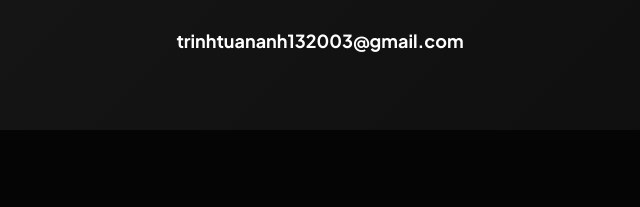
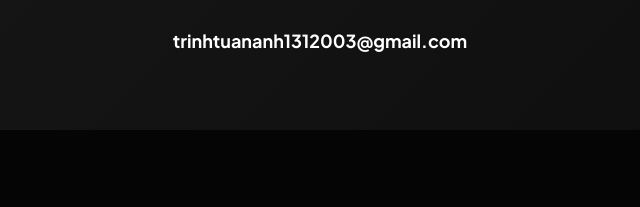
Before and after one commit to TuanAnh19122003/portfolio, a plain HTML site: page index.html in a window 1280 px wide. Shown: the part 1837-2044 px from the top of the page, 320-960 px from the left. Drawn offline with nearby package versions, Linux system fonts and the light colour scheme.

Commit message:
fix lại email

```diff
--- a/index.html
+++ b/index.html
@@ -204,7 +204,7 @@
             <div class="contact-card">
                 <h2>Let's build something amazing</h2>
                 <p>If you have a strong idea or need a partner to solve backend challenges, click the email below and let's start building together.</p>
-                <a href="#" class="email-trigger" data-email="trinhtuananh132003@gmail.com">trinhtuananh132003@gmail.com</a>
+                <a href="#" class="email-trigger" data-email="trinhtuananh1312003@gmail.com">trinhtuananh1312003@gmail.com</a>
             </div>
         </div>
 
@@ -220,7 +220,7 @@
                     <div class="contact-info">
                         <div class="info-block">
                             <div class="info-label">EMAIL ME</div>
-                            <a href="mailto:trinhtuananh132003@gmail.com" class="info-value info-link">trinhtuananh132003@gmail.com</a>
+                            <a href="mailto:trinhtuananh1312003@gmail.com" class="info-value info-link">trinhtuananh1312003@gmail.com</a>
                         </div>
                         <div class="info-block">
                             <div class="info-label">CALL ME</div>
```
